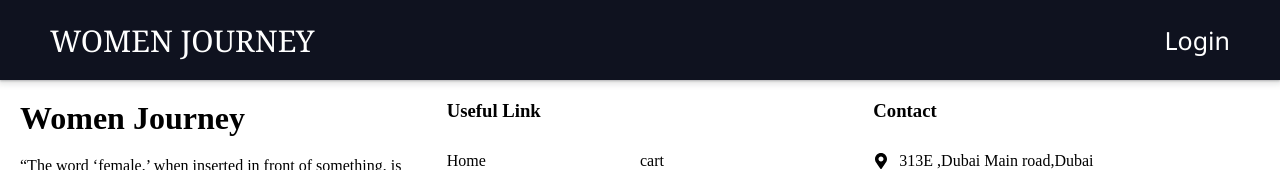
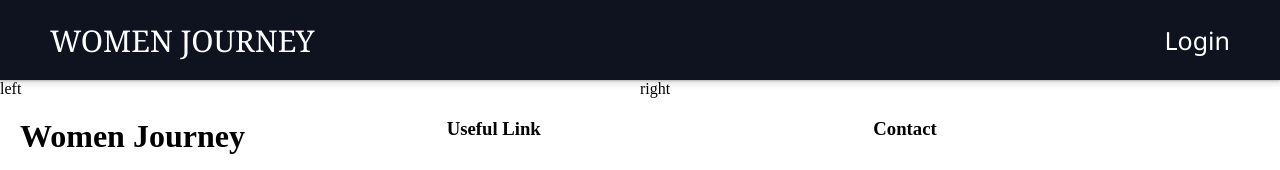
Before and after one commit to pradeepkumar24rk/WOMEN, a React (Create React App) app in the folder FrontEnd/: page /PostPerson in a window 1280 px wide. Shown: the top 170 px of the page. Built offline with nearby package versions, Linux system fonts and the light colour scheme.

Commit message:
new commit

```diff
--- a/FrontEnd/src/component/About.jsx
+++ b/FrontEnd/src/component/About.jsx
@@ -16,7 +16,7 @@ const About = () => {
 
   useEffect(()=>{
     const url=`http://localhost:5001/api/data/women/${searchInput}`
-    console.log(url);
+    // console.log(url);
     axios.get(url)
     .then((res)=>{
       setDetails(res.data);
@@ -26,7 +26,7 @@ const About = () => {
       console.log(err);
     })
   },[searchInput])
-  console.log(details);
+  // console.log(details);
   return (
           <div className='about' id='About'>
 
--- /dev/null
+++ b/FrontEnd/src/component/ImageUpload.jsx
@@ -0,0 +1,11 @@
+import React from 'react'
+
+const ImageUpload = () => {
+  return (
+    <>
+
+    </>
+  )
+}
+
+export default ImageUpload
--- a/FrontEnd/src/component/Viewers.jsx
+++ b/FrontEnd/src/component/Viewers.jsx
@@ -10,7 +10,11 @@ const Viewers = () => {
           preLoad="auto"
           loop
         > something</video> */}
-            <img src="/images/viewers-disney.png" alt="" srcset="" />
+            {/* <img src="/images/viewers-disney.png" alt="" srcset="" /> */}
+            <Word>
+
+            Machine Learing
+            </Word>
         </Wrap>
         <Wrap>
             <img src="/images/viewers-pixar.png" alt="" srcset="" />
@@ -46,6 +50,9 @@ border-radius:10px;
 box-shadow:rgb(0 0 0 / 69%) 0px 26px 30px -10px, rgb(0 0 0 / 73%) 0px 16px 10px -10px;
 cursor:pointer;
 transition:all 250ms cubic-bezier(0.25,0.46,0.45,0.94) 0s;
+display: flex;
+align-items: center;
+justify-content: center;
 
  img{
     width:100%;
@@ -66,3 +73,11 @@ video{
      border-color:rgba(249,249 ,249,0.8)
  }
 `
+const Word=styled.span`
+    color:white;
+    font-size: 30px;
+    font-family: 'Franklin Gothic Medium', 'Arial Narrow', Arial, sans-serif;
+    text-transform: uppercase;
+
+
+`
--- a/FrontEnd/src/index.css
+++ b/FrontEnd/src/index.css
@@ -15,3 +15,14 @@
 /* ::-webkit-scrollbar{
     display: none;
   } */
+  ::-webkit-scrollbar {
+    width: 10px;
+}
+::-webkit-scrollbar-track {
+    background-color: #e4e4e4;
+    border-radius: 100px;
+}
+::-webkit-scrollbar-thumb {
+    background-color: #8b8a89;
+    border-radius: 100px;
+}
--- a/FrontEnd/src/pages/Home.jsx
+++ b/FrontEnd/src/pages/Home.jsx
@@ -1,14 +1,15 @@
-import React from 'react'
+import React,{useState} from 'react'
 import styled from 'styled-components'
 import {BsSearch} from 'react-icons/bs'
 import { useNavigate } from 'react-router-dom';
 
 const Home = () => {
+  const [searchInput,setSearchInput]=useState('');
   const navigate = useNavigate();
   const handleSearch=(e)=>{
     e.preventDefault();
-    navigate('/about')
 
+    navigate(`/About/${searchInput}`)
 }
   return (
     <Container>
@@ -17,7 +18,7 @@ const Home = () => {
             Women
         </Span>
         <Search onSubmit={handleSearch}>
-            <Input type='text' placeholder='Search Women Jouney'></Input>
+            <Input type='text' placeholder='Search Women Jouney' required  value={searchInput} onChange={(e)=>{setSearchInput(e.target.value)}}></Input>
             <BsSearch  style={{color:"white",fontSize:25,marginRight:20}}/>
             <button type='submit'></button>
         </Search>
--- a/FrontEnd/src/pages/Login.jsx
+++ b/FrontEnd/src/pages/Login.jsx
@@ -22,12 +22,16 @@ overflow-y:hidden;
 `;
 
 const Wrapper = styled.div`
-width: 25%;
+width: 35%;
 padding: 20px;
 height: 400px;
-background-color:white;
-box-shadow: rgba(0, 0, 0, 0.25) 0px 25px 50px -12px;
-border-radius: 20px;
+background: rgba( 2, 2, 2, 0.25 );
+box-shadow: 0 8px 32px 0 rgba( 31, 38, 135, 0.37 );
+backdrop-filter: blur( 0px );
+-webkit-backdrop-filter: blur( 0px );
+border-radius: 10px;
+border: 1px solid rgba( 255, 255, 255, 0.18 );
+color: white;
 
 `;
 const link ={
@@ -56,8 +60,14 @@ const Input = styled.input`
 flex: 1;
 min-width:40%;
 margin:10px  0px;
-padding:20px;
-font-size: 18px;
+padding:14px;
+font-size: 15px;
+border-radius: 10px;
+border: 2px solid gray;
+&:focus{
+border-color: #d1d1d1;
+outline: none;
+}
 
 `;
 
@@ -111,7 +121,7 @@ const Login = () => {
               }
             }/>
             <Input placeholder="Password"
-            type={Text}
+            type={"password"}
             value={reg.password}
             onChange={
               (e)=>{
--- a/FrontEnd/src/pages/MainPage.jsx
+++ b/FrontEnd/src/pages/MainPage.jsx
@@ -10,7 +10,7 @@ const MainPage = () => {
         <div>
             <Navbar/>
         </div>
-        <div className='np'>
+        <div style={{overflow:'hidden'}}>
             <NavPage/>
         </div>
         <div>
--- a/FrontEnd/src/pages/NavPage.jsx
+++ b/FrontEnd/src/pages/NavPage.jsx
@@ -6,6 +6,7 @@ import Home from './Home'
 import Career from './Career'
 import Thoughts from './Thoughts'
 import About from '../component/About'
+import PostPerson from './PostPerson'
 const NavPage = () => {
   return (
     <div className='NavPage'>
@@ -16,6 +17,7 @@ const NavPage = () => {
             <Route path='/Career' element={<Career/>}/>
             <Route path='/Thoughts' element={<Thoughts/>}/>
             <Route path='/About/:searchInput' element={<About/>}/>
+            <Route path='/PostPerson' element={<PostPerson/>}/>
         </Routes>
     </div>
   )
--- /dev/null
+++ b/FrontEnd/src/pages/PostPerson.jsx
@@ -0,0 +1,38 @@
+import React, { useState } from 'react'
+import styled from 'styled-components'
+import ImageUpload from '../component/ImageUpload'
+
+const PostPerson = () => {
+    const [details,setDetails]=useState()
+  return (
+    <Container>
+      <Wrapper>
+        <Left>
+            {/* <ImageUpload/> */}
+            left
+        </Left>
+        <Right>
+            right
+        </Right>
+      </Wrapper>
+    </Container>
+  )
+}
+
+export default PostPerson
+
+const Container=styled.div`
+
+`
+const Wrapper=styled.div`
+    display: flex;
+    justify-content: center;
+    align-items: center;
+`
+const Left =styled.div`
+flex: 1;
+
+`
+const Right=styled.div`
+        flex: 1;
+`
```
Also changed, not shown: FrontEnd/src/component/DetailUpload.jsx (added, +11 -0 lines), FrontEnd/src/component/Speech.jsx (added, +26 -0 lines), 1 other file (tests, documents, lock files or other folders).
